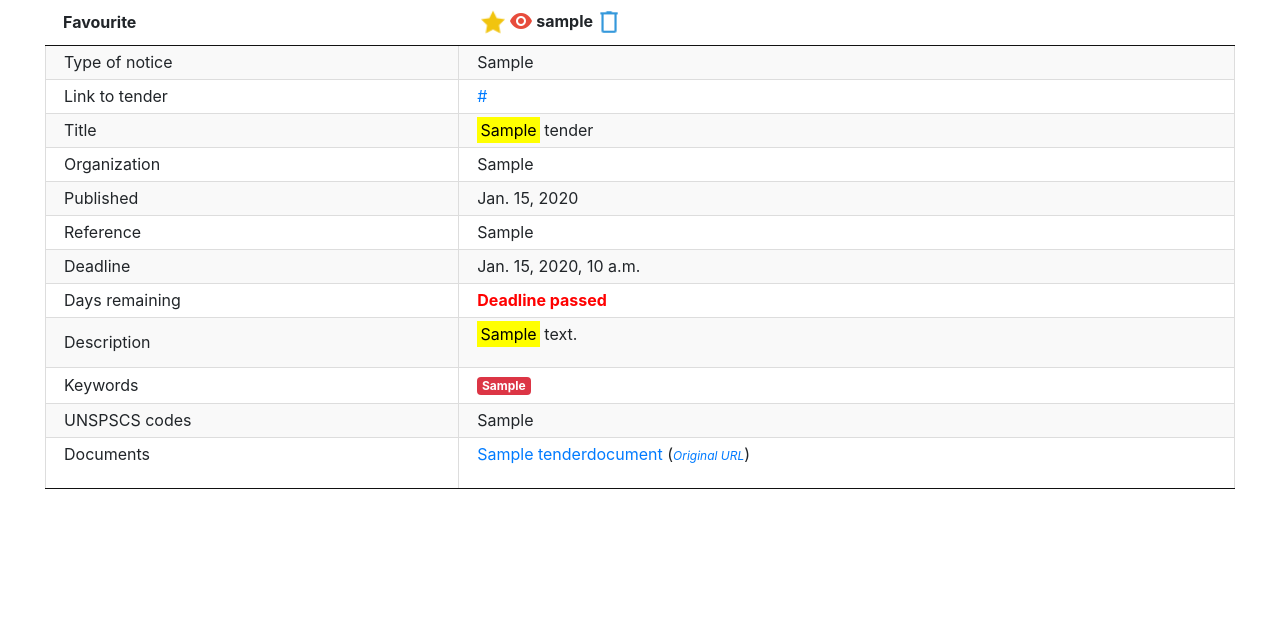
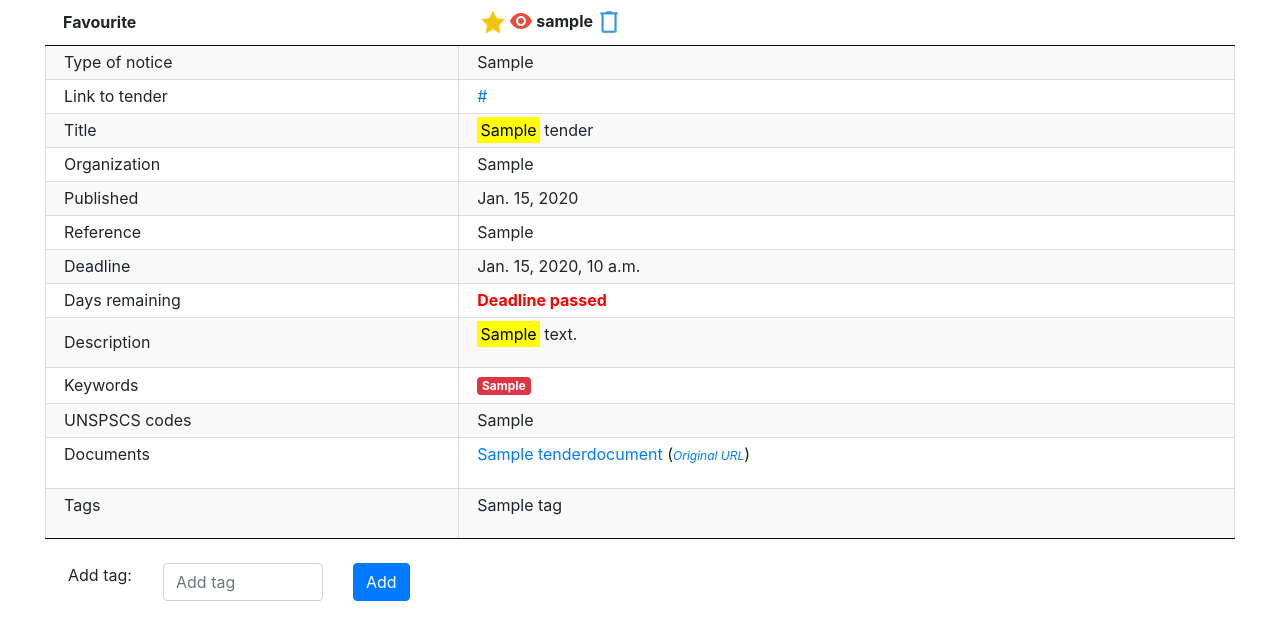
Before and after one commit to eaudeweb/scratch, a Django app: page /tenders/1/ in a window 1280 px wide. Shown: the part 98-738 px from the top of the page. Run offline with Django 3.2, Linux system fonts and the light colour scheme; a user stored in the database is signed in; tables that the repository leaves empty hold one stand-in row (values such as "Sample post"); parts of the project's set-up code (start-up, migrations or seed data) failed here and were passed over; some libraries are stand-ins or nearby versions.

Commit message:
Tags feature added. Changed tender urls from email notification

```diff
--- a/app/forms.py
+++ b/app/forms.py
@@ -1,5 +1,5 @@
 from django import forms
-from .models import Tender, Award
+from .models import Tender, Award,Tag
 
 MAX = 220000
 STEP = 20000
@@ -53,6 +53,7 @@ class TendersFilter(forms.Form):
     keyword = forms.ChoiceField(choices=KEYWORDS, required=False)
     type = forms.ChoiceField(required=False)
     seen = forms.ChoiceField(choices=SEEN, required=False)
+    tags = forms.MultipleChoiceField(required=False)
 
     def __init__(self, *args, **kwargs):
         super().__init__(*args, **kwargs)
@@ -70,6 +71,8 @@ class TendersFilter(forms.Form):
         self.fields["type"].choices = [("", "All notice types")] + [
             (tp, tp) for tp in types_list
         ]
+
+        self.fields['tags'].choices =  [(i.name,i.name) for i in Tag.objects.all()]
 
 
 class AwardsFilter(forms.Form):
--- a/app/models.py
+++ b/app/models.py
@@ -48,6 +48,13 @@ def keywords_in(text):
     return list(set(keywords) & set(re.split(r"\W+", str(text).lower())))
 
 
+
+class Tag(models.Model):
+    name = models.CharField(max_length=255,unique=True)
+
+    def __str__(self):
+        return '{}'.format(self.name)
+
 class Tender(BaseTimedModel):
     reference = models.CharField(unique=True, max_length=255)
     notice_type = models.CharField(null=True, max_length=255)
@@ -69,6 +76,7 @@ class Tender(BaseTimedModel):
     keywords = models.ManyToManyField(
         Keyword, related_name="tenders", blank=True)
 
+    tags = models.ManyToManyField(Tag,blank=True)
     def __str__(self):
         return '{}'.format(self.title)
 
--- /dev/null
+++ b/app/static/js/detail_tender_view.js
@@ -0,0 +1,46 @@
+
+function pushNewTagToTable(tagInputValue) {
+    const tagsList = document.querySelector('#tags_list_displayed')
+    const tagsListValues = tagsList.innerText.split(',')
+
+    tagsListValues.push(tagInputValue)
+
+    const filteredArr = tagsListValues.filter(function (element) {
+        return element !== '';
+    });
+
+    tagsList.innerHTML = filteredArr.join(', ')
+}
+
+
+
+
+function pushTagDb(id, tagInputValue) {
+    console.log(id)
+    $.ajax({
+        type: 'POST',
+        url: `/tenders/tag/${id}/`,
+        data: {
+            tag_name: tagInputValue,
+            csrfmiddlewaretoken: getCookie('csrftoken')
+        },
+        success: function (response) {
+            console.log(response)
+            document.querySelector('#tagValue').value = ''
+
+        }
+    });
+}
+
+
+function addTagToTender(tender_id) {
+    const tagInputValue = document.querySelector('#tagValue').value
+
+    if (tagInputValue.trim() == '') {
+        alert('Tag input can not be empty')
+    } else {
+        pushNewTagToTable(tagInputValue)
+        pushTagDb(tender_id, tagInputValue)
+
+    }
+}
--- a/app/static/js/scratch_datatables.js
+++ b/app/static/js/scratch_datatables.js
@@ -35,6 +35,7 @@ $(document).ready(function() {
 
   $('#id_organization').select2();
   $('#id_vendor').select2();
+  $('#id_tags').select2();
 
   function buttonsClick() {
 
@@ -136,6 +137,7 @@ $(document).ready(function() {
           d.has_keywords = $('#id_keyword').val();
           d.notice_type = $('#id_type').val();
           d.seen = $('#id_seen').val();
+          d.tags = $('#id_tags').val().join(',');
           d.ungm_deadline_today = ungm_deadline_today;
           d.ted_published_today = ted_published_today;
           d.ted_deadline_today = ted_deadline_today;
@@ -157,6 +159,7 @@ $(document).ready(function() {
         { "data": "organization" },
         { "data": "deadline" },
         { "data": "published" },
+        {"data":"tags"},
         { "data": "notice_type" }
     ],
       "drawCallback": function(settings) {
--- a/app/templates/detail_tender.html
+++ b/app/templates/detail_tender.html
@@ -106,9 +106,44 @@
           <p><a href="{{ doc.document.url }}">{{ doc.name }}</a> (<span class="original-link"><a href="{{ doc.download_url }}" target="_blank">Original URL</a></span>)</p>
           {% endfor %}
         </td>
+
+      </tr>
+      <tr>
+        <td class="description">Tags</td>
+        <td>
+          <p id="tags_list_displayed">
+           {{ tender.tags.all|join:", " }}
+          </p>
+
+        </td>
       </tr>
     </tbody>
   </table>
+
+
+<div class="container  mx-2 py-4">
+  <div class="row">
+
+    <div class="col-sm-1">
+      Add tag:
+    </div>
+    <div class="col-sm-2">
+      <input type="text" class="form-control" placeholder="Add tag" list="tags" id="tagValue">
+    </div>
+    <div class="col-sm-4">
+      <button action="{% url 'tender_tag_view' tender.id %}"  type="button" class="btn btn-primary btn" onclick='addTagToTender({{ tender.id }})'>Add</button>
+    </div>
+  </div>
+</div>
+
+<datalist id="tags">
+  {% for tag in tags_autocomplete %}
+  {% if tag not in tender.tags.all %}
+  <option value="{{ tag.name }}"></option>
+  {% endif %}
+  {% endfor %}
+</datalist>
+
 </div>
 
 <style>
@@ -117,4 +152,6 @@
   }
 </style>
 
+<script type="text/javascript" src="{%  static 'js/detail_tender_view.js' %}"></script>
+
 {% endblock %}
--- a/app/templates/mails/deadline_alert.html
+++ b/app/templates/mails/deadline_alert.html
@@ -4,7 +4,7 @@
 {% endblock %}
 {% block content %}
   <h2>
-    <a href="{{ tender.url }}">{{ tender.title }}</a>
+    <a href="{{ domain }}/tenders/{{ tender.id }}">{{ tender.title }}</a>
   </h2>
   {% if tender.deadline %}
     <p class="deadline">
--- a/app/templates/mails/new_awards.html
+++ b/app/templates/mails/new_awards.html
@@ -11,7 +11,7 @@
       {% for award in awards %}
         <li>
           <h2>
-            <a href="{{ award.tender.url }}">{{ award.tender.title }}</a>
+            <a href="{{ domain }}/awards/{{ award.id }}">{{ award.tender.title }} </a>
           </h2>
           <p class="published clip">
             {% if award.award_date %}
--- a/app/templates/mails/new_tenders.html
+++ b/app/templates/mails/new_tenders.html
@@ -12,7 +12,7 @@
         {% for tender in tenders %}
           <li>
             <h2>
-              <a href="{{ tender.url }}">{{ tender.title }}</a>
+              <a href="{{ domain }}/tenders/{{ tender.id }}">{{ tender.title }} </a>
             </h2>
             <p class="published clip">
               {% if tender.published %}
--- a/app/templates/mails/tender_update.html
+++ b/app/templates/mails/tender_update.html
@@ -7,7 +7,7 @@
     {% for tender in tenders %}
       <li>
         <h2>
-          <a href="{{ tender.url }}">{{ tender.title }}</a>
+          <a href="{{ domain }}/tenders/{{ tender.id }}">{{ tender.title }}</a>
         </h2>
         <p class="published clip">
           {% if tender.published %}
--- a/app/templates/tenders_list.html
+++ b/app/templates/tenders_list.html
@@ -23,6 +23,7 @@
         <th>Organization</th>
         <th>Deadline</th>
         <th>Published</th>
+        <th>Tags</th>
         <th>Type of notice</th>
       </tr>
       </thead>
--- a/app/urls.py
+++ b/app/urls.py
@@ -16,7 +16,8 @@ from .views import (
     ContractAwardDetailView,
     TenderListAjaxView,
     ContractAwardsListAjaxView,
-    TenderArchiveAjaxView
+    TenderArchiveAjaxView,
+    TenderTagView
 )
 
 
@@ -24,6 +25,7 @@ urlpatterns = [
     path("", HomepageView.as_view(), name="homepage_view"),
     path("tenders/", TendersListView.as_view(), name="tenders_list_view"),
     path("tenders/<int:pk>/", TenderDetailView.as_view(), name="tender_detail_view"),
+    path("tenders/tag/<int:pk>/", TenderTagView.as_view(), name="tender_tag_view"),
     path("tenders/favourite/<int:pk>/", TenderFavouriteView.as_view(), name="tender_favourite_view"),
     path("tenders/seen/<int:pk>/", TenderSeenByView.as_view(), name="tender_seen_view"),
     path("tenders/delete/<int:pk>/", TenderDeleteView.as_view(), name="tender_delete_view"),
--- a/app/views/tenders.py
+++ b/app/views/tenders.py
@@ -14,7 +14,7 @@ from elasticsearch_dsl import Q as elasticQ
 
 from app.documents import TenderDoc, TenderDocumentDoc, AwardDoc
 from app.forms import TendersFilter
-from app.models import Tender, TenderDocument, Award
+from app.models import Tender, TenderDocument, Award,Tag
 from app.views.base import BaseAjaxListingView
 
 
@@ -42,9 +42,10 @@ class TendersListView(LoginRequiredMixin, ListView):
             keyword = self.request.GET.get("keyword")
             notice_type = self.request.GET.get("type")
             seen = self.request.GET.get("seen")
+            tags = self.request.GET.getlist('tags')
             reset = any([
                 source, organization, status, favourite, keyword, notice_type,
-                seen
+                seen,tags
             ])
             form = TendersFilter(
                 initial={
@@ -54,7 +55,9 @@ class TendersListView(LoginRequiredMixin, ListView):
                     "favourite": favourite,
                     "keyword": keyword,
                     "type": notice_type,
-                    "seen": seen
+                    "seen": seen,
+                    "tags":tags
+
                 }
             )
         else:
@@ -107,7 +110,9 @@ class TenderListAjaxView(BaseAjaxListingView):
                 'published': 'Not specified' if not tender.published else (
                     tender.published.strftime("%m/%d/%Y")),
                 'notice_type': render_to_string(
-                    'tenders_buttons.html', {'tender': tender})
+                        'tenders_buttons.html', {'tender': tender}),
+                'tags': ', '.join(tender.tags.values_list('name', flat=True))
+
             } for tender in object_list
         ]
         return data
@@ -119,6 +124,17 @@ class TenderListAjaxView(BaseAjaxListingView):
 
     def filter_data(self, request):
         tenders = super(TenderListAjaxView, self).filter_data(request)
+        tags_request = self.request.GET.get('tags')
+        tags_request = tags_request.split(',')
+        tags_request_list = [i for i in tags_request if i != '']
+
+        if len(tags_request_list) > 0:
+            # Build a Q object for each tag in tags_request, then join them together with an 'OR' query
+            query = Q()
+            for tag in tags_request:
+                query |= Q(tags__name=tag)
+
+            tenders = tenders.filter(query)
 
         search = request.GET.get("search[value]")
         if search:
@@ -197,6 +213,7 @@ class TenderDetailView(LoginRequiredMixin, DetailView):
             context["deadline_in"] = self.deadline_in_string(deadline)
         context["documents_set"] = TenderDocument.objects.filter(
             tender=self.object)
+        context['tags_autocomplete'] = Tag.objects.all()
         return context
 
 
@@ -212,6 +229,19 @@ class TenderFavouriteView(View):
 
         return HttpResponse("Success!")
 
+
+class TenderTagView(View):
+
+    def post(self,request,pk):
+        current_tender = Tender.objects.filter(id=pk)
+        tender = current_tender[0]
+        tag_received = request.POST['tag_name']
+
+        if tender:
+            tag, created = Tag.objects.get_or_create(name=tag_received)
+            tender.tags.add(tag)
+
+        return HttpResponse("Success!")
 
 class TenderSeenByView(View):
     def post(self, request, pk):
```
Also changed, not shown: app/admin.py (+7 -1 lines), app/templates/tenders_filters.html (+7 -2 lines), app/migrations/0035_tag.py (added), app/migrations/0036_tender_tags.py (added), 1 other file.
